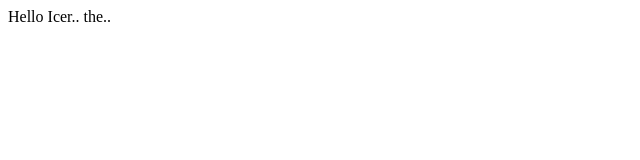
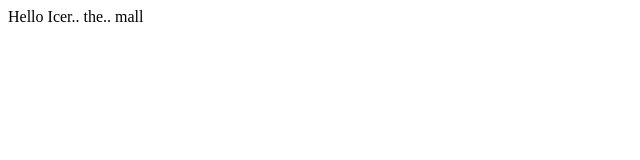
Before and after one commit to iceixeize/Git, a plain HTML site: page index.html in a window 1280 px wide. Shown: the full height of the page, 0-640 px from the left. Drawn offline with Linux system fonts and the light colour scheme.

Commit message:
test change2

```diff
--- a/index.html
+++ b/index.html
@@ -8,5 +8,6 @@
 <body>
     Hello Icer..
     the..
+    mall
 </body>
 </html>
```
